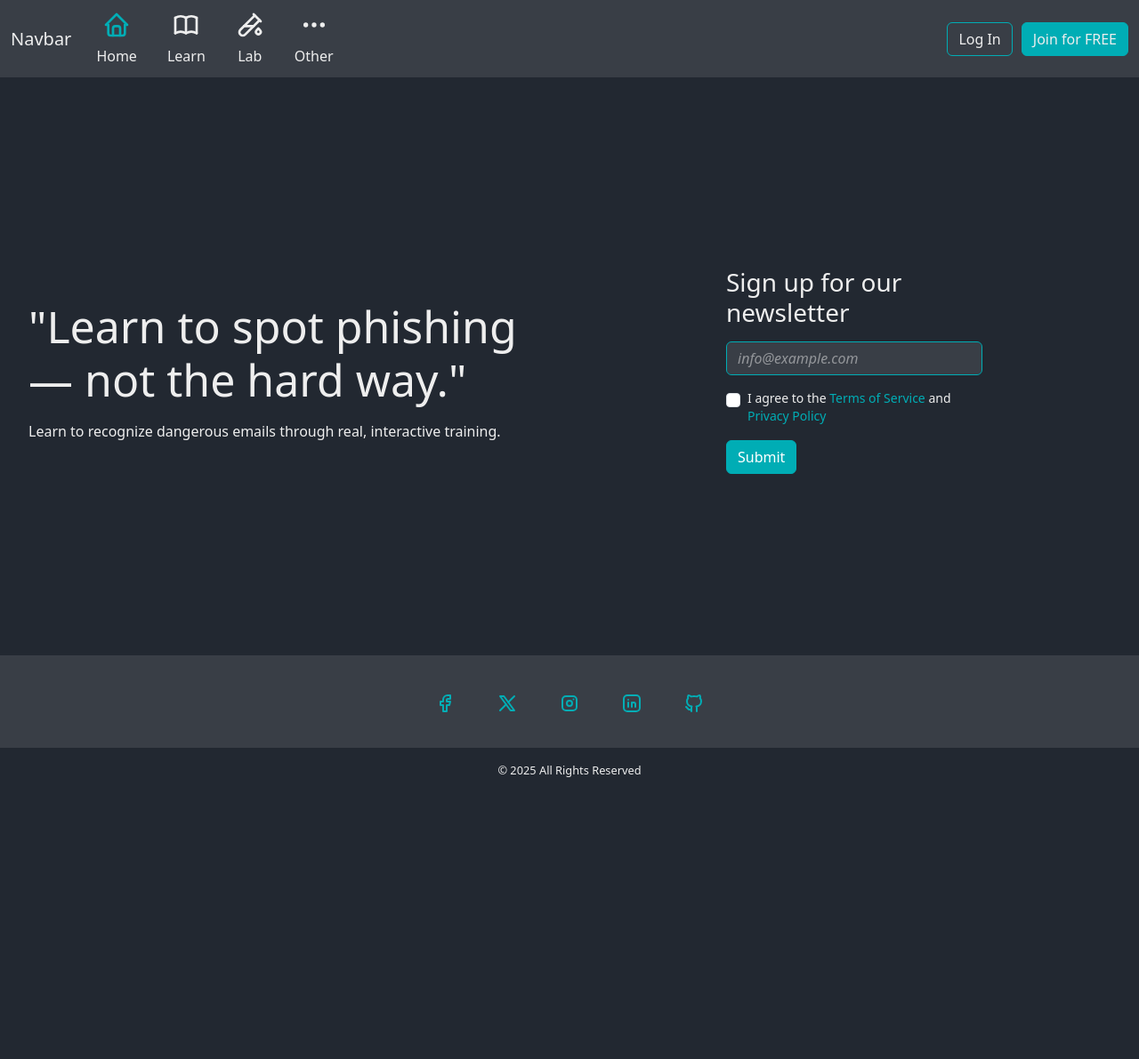
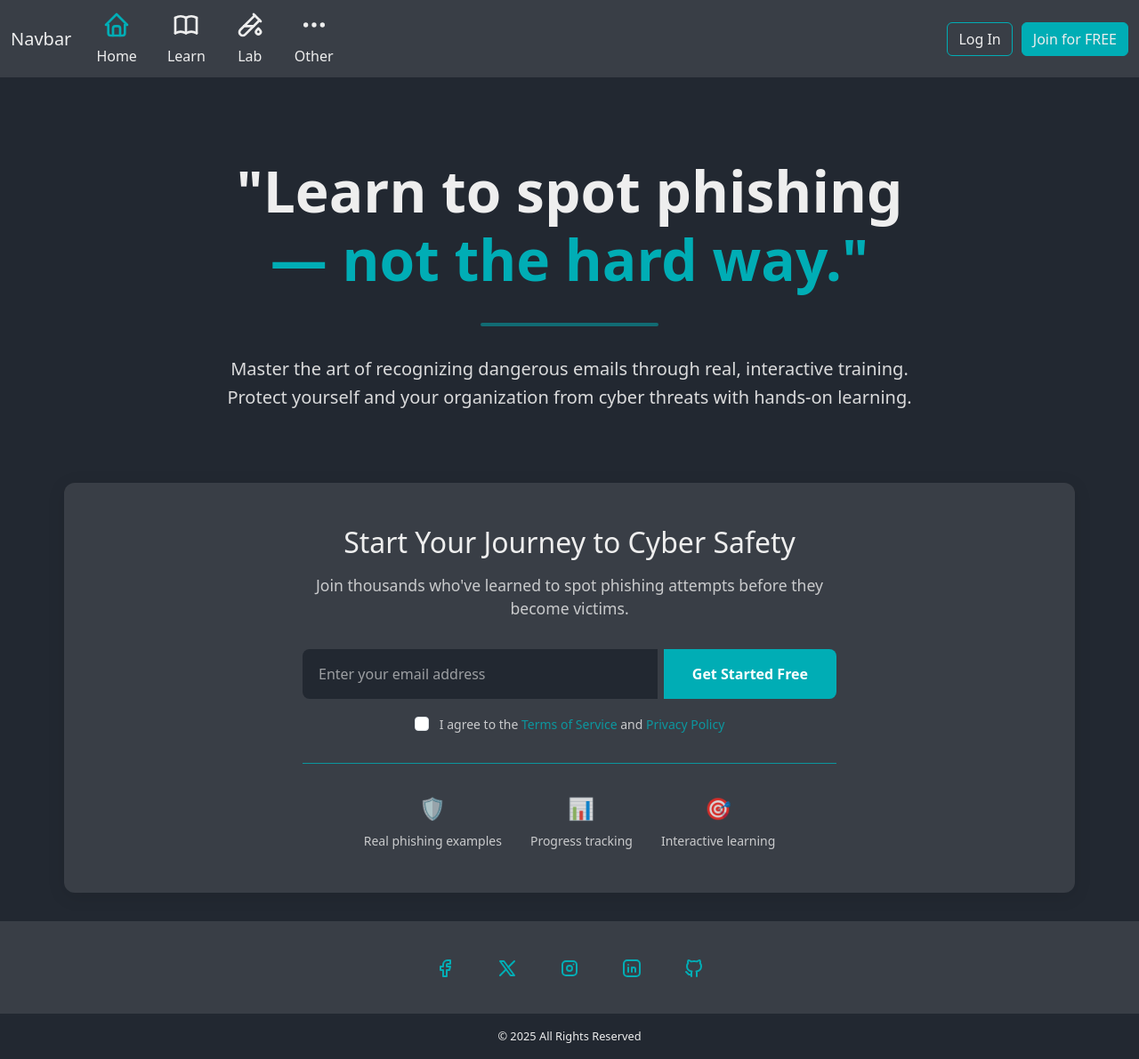
Before and after one commit to DavidBab/PhishProof, a Django app: page / in a window 1280 px wide. Shown: the whole page at 89% size. Before the commit the page ends 874 px from the top, so only its background shows below. Run offline with Django 5.2, Linux system fonts and the light colour scheme; some libraries are stand-ins or nearby versions.

Commit message:
frontend landing-page update

```diff
--- a/phishproof/main/static/css/index.css
+++ b/phishproof/main/static/css/index.css
@@ -2,98 +2,156 @@
 
 body {
 	background-color: var(--main-bg);
+	color: var(--main-text);
 }
 
 .main-container {
 	display: flex;
-	flex-wrap: wrap;
+	flex-direction: column;
+	min-height: 90vh;
 	width: 100%;
-	min-height: 80vh;
+	max-width: 1200px;
+	margin: 0 auto;
+	padding: 2rem;
+}
+
+/* Hero Section */
+.hero-section {
+	flex: 1;
+	display: flex;
+	align-items: center;
+	justify-content: center;
+	text-align: center;
+	padding: 3rem 0;
+}
+
+.hero-content {
+	max-width: 800px;
+}
+
+.hero-title {
+	font-size: clamp(2rem, 5vw, 4rem);
+	font-weight: bold;
+	line-height: 1.2;
+	margin-bottom: 2rem;
 	color: var(--main-text);
 }
 
-.newsletter-div {
-	display: flex;
-	flex-direction: column;
-	width: 50%;
-	justify-content: center;
-	align-items: center; /* Keep center alignment for the container */
-	padding: 2rem;
+.accent-text {
+	color: var(--accent);
+	font-weight: 600;
 }
 
-.newsletter-div h3 {
-	text-align: left;
-	margin-bottom: 1rem; /* Add some spacing below the heading */
-	align-self: center; /* This makes only the h3 left-aligned */
-	width: 50%; /* Make h3 same width as form for alignment */
+.divider {
+	border: none;
+	height: 4px;
+	background-color: var(--accent);
+	width: 200px;
+	margin: 2rem auto;
+	border-radius: 2px;
+	opacity: 0.5;
 }
 
-.newsletter-div form {
-	width: 50%; /* Form width 50% of newsletter-div */
-	align-self: center; /* Center the form */
+.hero-description {
+	font-size: clamp(1rem, 2.5vw, 1.25rem);
+	line-height: 1.6;
+	color: var(--main-text);
+	opacity: 0.9;
+	margin-bottom: 2rem;
 }
 
-.main-text {
-	display: flex;
-	flex-direction: column;
-	width: 50%;
-	justify-content: center;
-	align-items: flex-start;
-	padding: 2rem;
+/* Signup Section */
+.signup-section {
+	background-color: var(--second-bg);
+	border-radius: 12px;
+	padding: 3rem;
+	box-shadow: 0 4px 20px rgba(0, 0, 0, 0.1);
 }
 
-.main-text h1 {
-	font-size: 50px;
-	text-align: left;
-	margin: 0;
+.signup-content {
+	max-width: 600px;
+	margin: 0 auto;
+	text-align: center;
 }
 
-.main-text p {
-	text-align: left;
-	margin: 0;
-	margin-top: 1rem;
+.signup-title {
+	font-size: clamp(1.5rem, 3vw, 2rem);
+	margin-bottom: 1rem;
+	color: var(--main-text);
 }
 
-/* Media query for smaller screens */
-@media (max-width: 768px) {
-	.main-container {
-		flex-direction: column; /* Stack vertically on small screens */
-		min-height: auto; /* Allow natural height on mobile */
+.signup-subtitle {
+	font-size: 1.1rem;
+	margin-bottom: 2rem;
+	color: var(--main-text);
+	opacity: 0.8;
 }
 
-	.main-text,
-	.newsletter-div {
-		width: 100%; /* Full width on mobile */
-		order: initial; /* Reset any ordering */
+/* Form Styling */
+.signup-form {
+	margin-bottom: 2rem;
 }
 
-	.main-text {
-		order: 1; /* Main text comes first */
+.input-group {
+	display: flex;
+	gap: 0.5rem;
+	margin-bottom: 1rem;
 }
 
-	.newsletter-div {
-		order: 2; /* Newsletter comes second */
+.email-input {
+	flex: 1;
+	padding: 0.875rem 1rem;
+	border: 2px solid transparent;
+	border-radius: 8px;
+	background-color: var(--main-bg);
+	color: var(--main-text);
+	font-size: 1rem;
+	transition: all 0.3s ease;
 }
 
-	.main-text h1 {
-		font-size: 2.5rem;
+.email-input:focus {
+	outline: none;
+	border-color: var(--accent);
+	box-shadow: 0 0 0 3px rgba(var(--accent-rgb), 0.1);
 }
 
-	.main-text p {
-		text-align: left;
-	}
+.email-input::placeholder {
+	color: var(--main-text);
+	opacity: 0.6;
 }
 
-/* For very small screens */
-@media (max-width: 480px) {
-	.main-text h1 {
-		font-size: 2rem;
+.signup-btn {
+	padding: 0.875rem 2rem;
+	background-color: var(--accent);
+	color: white;
+	border: none;
+	border-radius: 8px;
+	font-size: 1rem;
+	font-weight: 600;
+	cursor: pointer;
+	transition: all 0.3s ease;
+	white-space: nowrap;
 }
 
-	.main-text,
-	.newsletter-div {
-		padding: 1rem;
+.signup-btn:hover {
+	background-color: var(--accent-glow);
+	transform: translateY(-2px);
+	box-shadow: 0 4px 12px rgba(var(--accent-rgb), 0.3);
 }
+
+.form-check-wrapper {
+	margin-top: 1rem;
+	text-align: center;
+}
+
+.form-check-input {
+	margin-right: 0.5rem;
+}
+
+.form-check-label {
+	font-size: 0.875rem;
+	color: var(--main-text);
+	opacity: 0.8;
 }
 
 .terms-link {
@@ -102,71 +160,75 @@ body {
 }
 
 .terms-link:hover {
-	color: var(--accent-glow);
 	text-decoration: underline;
 }
 
-.form-check-label {
-	font-size: 0.875rem;
-	line-height: 1.4;
+/* Features Preview */
+.features-preview {
+	display: flex;
+	justify-content: center;
+	gap: 2rem;
+	margin-top: 2rem;
+	padding-top: 2rem;
+	border-top: 1px solid var(--accent);
+	opacity: 0.8;
 }
 
-.submit-btn {
-	background-color: var(--accent) !important;
-	border-color: var(--accent) !important;
-	margin-top: 0px;
+.feature-item {
+	display: flex;
+	flex-direction: column;
+	align-items: center;
+	gap: 0.5rem;
 }
 
-.submit-btn:hover {
-	background-color: var(--accent-glow) !important;
-	border-color: var(--accent-glow) !important;
+.feature-icon {
+	font-size: 1.5rem;
 }
 
-.form-control::placeholder {
-	color: var(--main-text);
-	opacity: 0.5; /* Makes it transparent/semi-transparent */
-	font-style: italic;
-}
-
-/* Different browsers need different prefixes */
-.form-control::-webkit-input-placeholder {
-	/* Chrome/Safari/Edge */
-	color: var(--main-text);
-	opacity: 0.5;
-	font-style: italic;
-}
-
-.form-control::-moz-placeholder {
-	/* Firefox 19+ */
-	color: var(--main-text);
-	opacity: 0.5;
-	font-style: italic;
-}
-
-.form-control:-ms-input-placeholder {
-	/* IE 10+ */
-	color: var(--main-text);
-	opacity: 0.5;
-	font-style: italic;
-}
-
-.form-control:-moz-placeholder {
-	/* Firefox 18- */
-	color: var(--main-text);
-	opacity: 0.5;
-	font-style: italic;
-}
-
-/* Style the input field itself */
-.form-control {
-	background-color: var(--second-bg);
-	border: 1px solid var(--accent);
+.feature-text {
+	font-size: 0.875rem;
 	color: var(--main-text);
 }
 
-.form-control:focus {
-	background-color: var(--second-bg);
-	border-color: var(--accent-glow);
-	box-shadow: 0 0 0 0.2rem rgba(var(--accent-rgb), 0.25);
-	color: var(--main-text);
+/* Responsive Design */
+@media (max-width: 768px) {
+	.main-container {
+		padding: 1rem;
 	}
+
+	.signup-section {
+		padding: 2rem 1.5rem;
+	}
+
+	.input-group {
+		flex-direction: column;
+	}
+
+	.signup-btn {
+		width: 100%;
+	}
+
+	.features-preview {
+		gap: 1rem;
+	}
+
+	.divider {
+		margin: 1.5rem auto;
+	}
+}
+
+@media (max-width: 480px) {
+	.hero-section {
+		padding: 2rem 0;
+	}
+
+	.features-preview {
+		flex-direction: column;
+		gap: 1rem;
+	}
+
+	.feature-item {
+		flex-direction: row;
+		justify-content: center;
+	}
+}
--- a/phishproof/main/templates/index.html
+++ b/phishproof/main/templates/index.html
@@ -13,33 +13,72 @@
 <!-- Content -->
 {% block content %}
 <div class="main-container">
-	<div class="main-text">
-		<h1>"Learn to spot phishing — not the hard way."</h1>
-		<p>
-			Learn to recognize dangerous emails through real, interactive training.
+	<div class="hero-section">
+		<div class="hero-content">
+			<h1 class="hero-title">
+				"Learn to spot phishing<br />
+				<span class="accent-text">— not the hard way."</span>
+			</h1>
+			<hr class="divider" />
+			<p class="hero-description">
+				Master the art of recognizing dangerous emails through real, interactive
+				training. Protect yourself and your organization from cyber threats with
+				hands-on learning.
 			</p>
 		</div>
-	<div class="newsletter-div">
-		<h3>Sign up for our newsletter</h3>
-		<form method="POST" action="{% url 'subscribe' %}" class="subscribe-form">
-			<div class="mb-3">
+	</div>
+
+	<div class="signup-section">
+		<div class="signup-content">
+			<h3 class="signup-title">Start Your Journey to Cyber Safety</h3>
+			<p class="signup-subtitle">
+				Join thousands who've learned to spot phishing attempts before they
+				become victims.
+			</p>
+
+			<form class="signup-form" method="post">
 				{% csrf_token %}
-				{{ form.email.label.tag  }}
-				{{ form.email }}
-				{{ form.email.errors }}
+				<div class="input-group">
+					<input
+						type="email"
+						class="email-input"
+						placeholder="Enter your email address"
+						name="email"
+						required
+					/>
+					<button type="submit" class="signup-btn">Get Started Free</button>
 				</div>
-			<div class="mb-3 form-check">
-				{{ form.agree_to_terms  }}
-				{{ form.agree_to_terms.errors }}
+				<div class="form-check-wrapper">
+					<input
+						type="checkbox"
+						class="form-check-input"
+						id="termsCheck"
+						required
+					/>
 					<label class="form-check-label" for="termsCheck">
 						I agree to the
-					<a href="/terms/" class="terms-link">Terms of Service</a>
+						<a href="#" class="terms-link">Terms of Service</a>
 						and
-					<a href="/privacy/" class="terms-link">Privacy Policy</a>
+						<a href="#" class="terms-link">Privacy Policy</a>
 					</label>
 				</div>
-			<button type="submit" class="btn btn-primary submit-btn">Submit</button>
 			</form>
+
+			<div class="features-preview">
+				<div class="feature-item">
+					<span class="feature-icon">🛡️</span>
+					<span class="feature-text">Real phishing examples</span>
+				</div>
+				<div class="feature-item">
+					<span class="feature-icon">📊</span>
+					<span class="feature-text">Progress tracking</span>
+				</div>
+				<div class="feature-item">
+					<span class="feature-icon">🎯</span>
+					<span class="feature-text">Interactive learning</span>
+				</div>
+			</div>
+		</div>
 	</div>
 </div>
 {% endblock %}
--- a/phishproof/static/css/navbar-footer.css
+++ b/phishproof/static/css/navbar-footer.css
@@ -38,7 +38,6 @@
 }
 
 .nav-btn:hover .nav-icon,
-.nav-btn:focus .nav-icon,
 .nav-btn.active .nav-icon,
 .nav-link.active .nav-icon {
 	color: var(--accent) !important;
```
Lines whose indentation alone changed are shown as unchanged.
